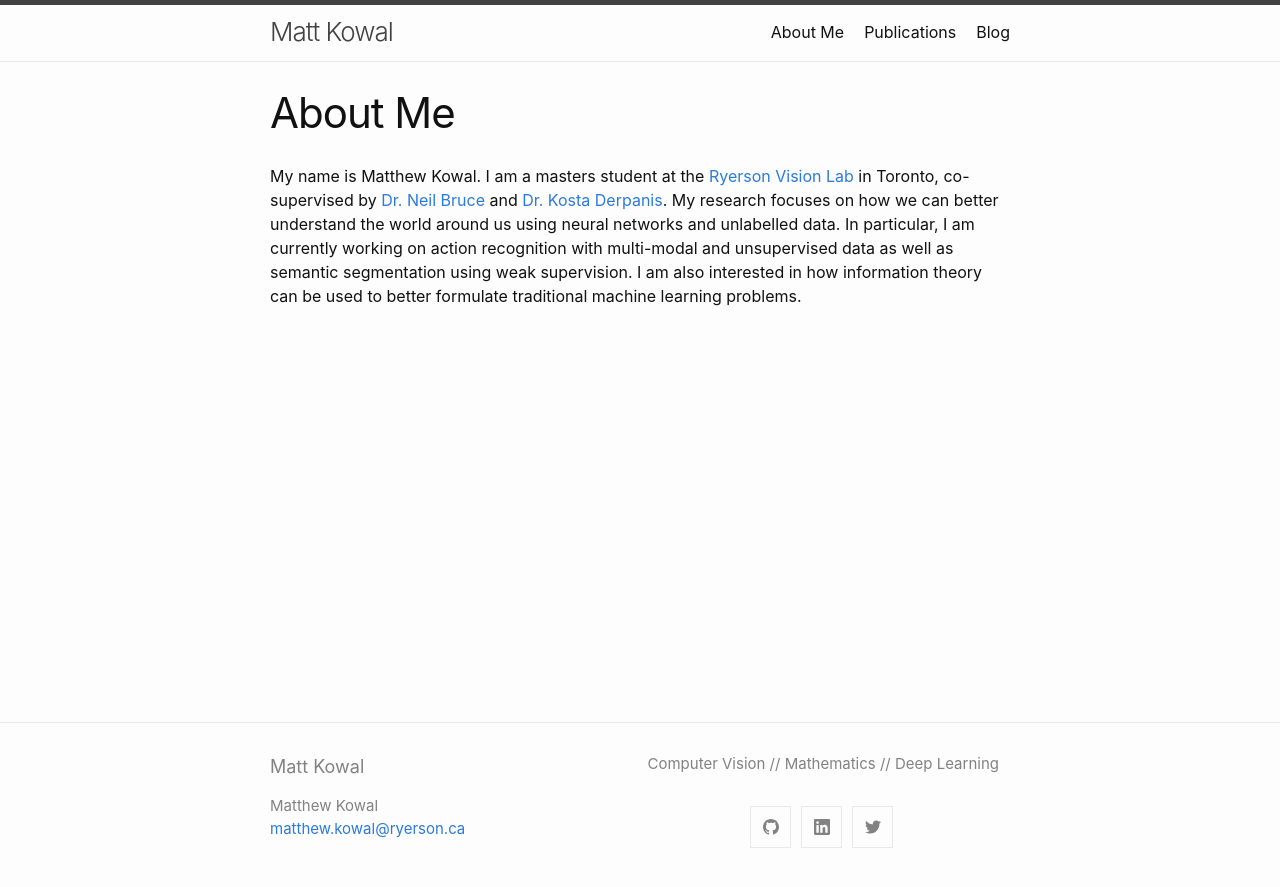
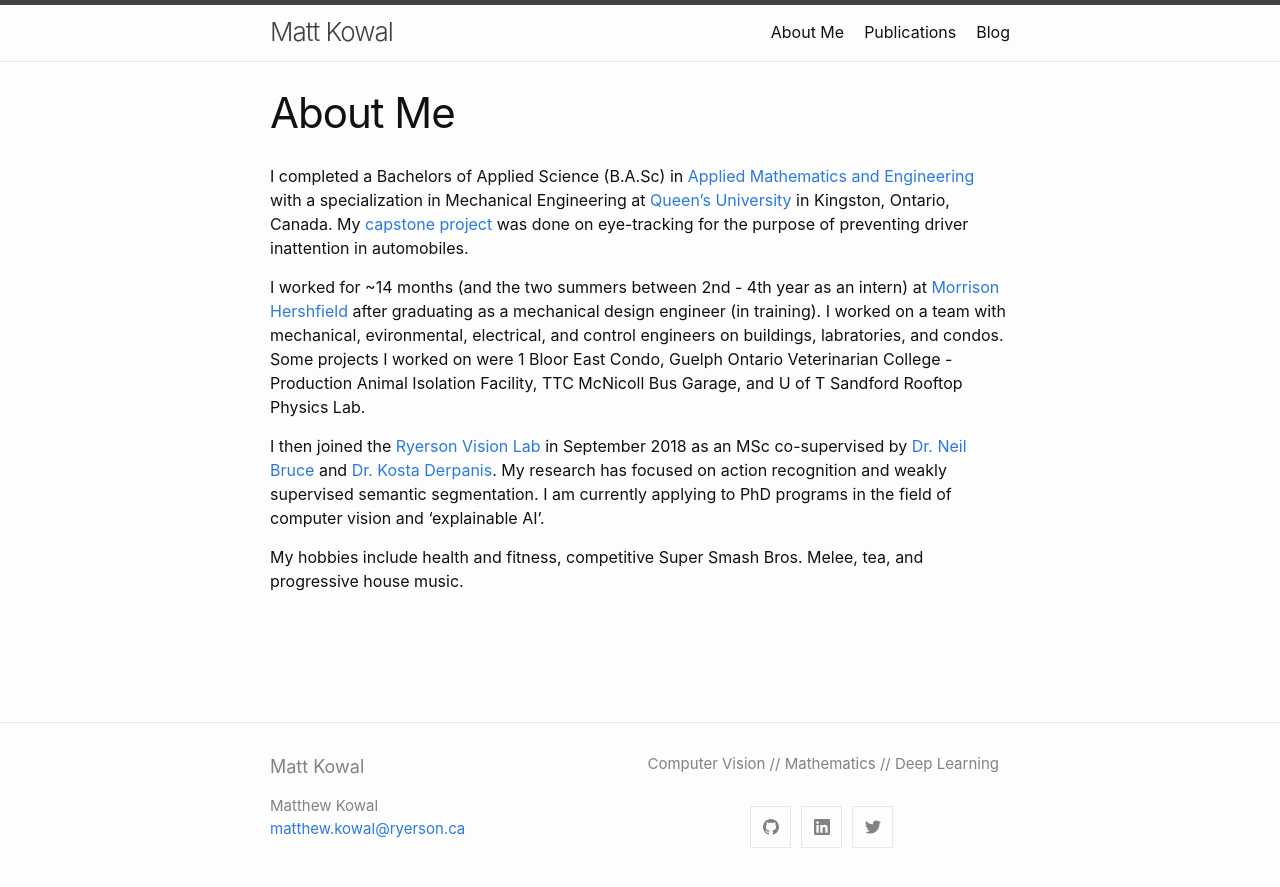
Before and after one commit to MKowal2/MKowal4.github.io, a Jekyll site: the page built from about.md, in a window 1280 px wide. Shown: the top 887 px of the page. Built offline with Jekyll 4.4.1, drawn with Linux system fonts in a browser that asks for light colours.

Commit message:
Update about.md

```diff
--- a/about.md
+++ b/about.md
@@ -4,4 +4,10 @@ title: About Me
 permalink: /about/
 ---
 
-My name is Matthew Kowal. I am a masters student at the [Ryerson Vision Lab](https://ryersonvisionlab.github.io/) in Toronto, co-supervised by [Dr. Neil Bruce](https://cs.ryerson.ca/~bruce/) and [Dr. Kosta Derpanis](https://cs.ryerson.ca/~kosta/). My research focuses on how we can better understand the world around us using neural networks and unlabelled data. In particular, I am currently working on action recognition with multi-modal and unsupervised data as well as semantic segmentation using weak supervision. I am also interested in how information theory can be used to better formulate traditional machine learning problems.
+I completed a Bachelors of Applied Science (B.A.Sc) in [Applied Mathematics and Engineering](https://www.queensu.ca/mathstat/mthe) with a specialization in Mechanical Engineering at [Queen's University](https://www.queensu.ca/) in Kingston, Ontario, Canada. My [capstone project](https://arxiv.org/abs/1908.08914) was done on eye-tracking for the purpose of preventing driver inattention in automobiles.
+
+I worked for ~14 months (and the two summers between 2nd - 4th year as an intern) at [Morrison Hershfield](www.morrisonhershfield.com) after graduating as a mechanical design engineer (in training). I worked on a team with mechanical, evironmental, electrical, and control engineers on buildings, labratories, and condos. Some projects I worked on were 1 Bloor East Condo, Guelph Ontario Veterinarian College - Production Animal Isolation Facility, TTC McNicoll Bus Garage, and U of T Sandford Rooftop Physics Lab.
+
+I then joined the [Ryerson Vision Lab](https://ryersonvisionlab.github.io/) in September 2018 as an MSc co-supervised by [Dr. Neil Bruce](https://cs.ryerson.ca/~bruce/) and [Dr. Kosta Derpanis](https://cs.ryerson.ca/~kosta/). My research has focused on action recognition and weakly supervised semantic segmentation. I am currently applying to PhD programs in the field of computer vision and 'explainable AI'.
+
+My hobbies include health and fitness, competitive Super Smash Bros. Melee, tea, and progressive house music.
```
